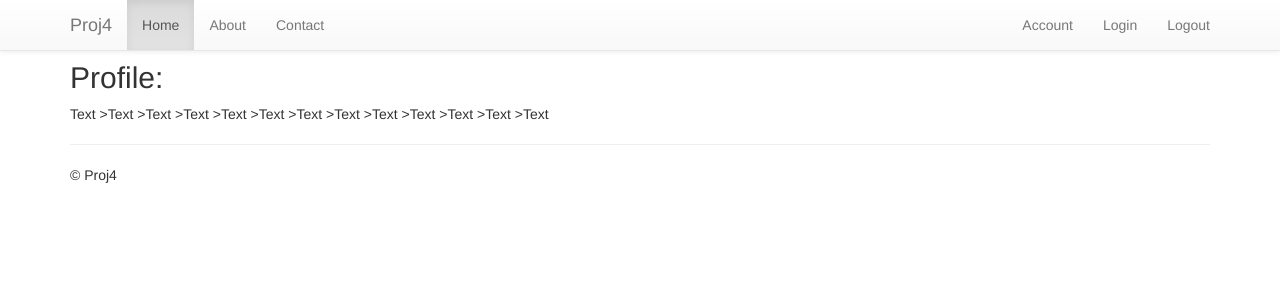
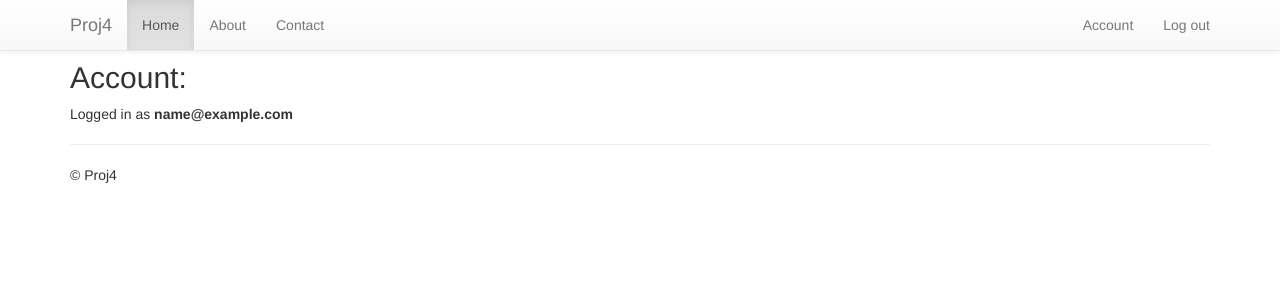
Before and after one commit to Dasmemes/proj4, a Flask app: page /account in a window 1280 px wide. Shown: the top 300 px of the page. Run offline with Flask 2, Linux system fonts and the light colour scheme; the visitor is signed in with stand-in values (Sample User, id 1); some libraries are stand-ins or nearby versions.

Commit message:
Nav buttons now session dependant

```diff
--- a/templates/about.html
+++ b/templates/about.html
@@ -3,7 +3,7 @@
 {% block content %}
 <div class="container">
     <h2>About:</h2>
-        <p>Text Text Text Text Text Text Text Text Text Text Text Text Text Text Text Text Text Text Text Text Text Text Text Text Text Text </p>
+        <p>Development build </p>
     <hr>
 </div>
 {% endblock %}
--- a/templates/account.html
+++ b/templates/account.html
@@ -2,8 +2,8 @@
 
 {% block content %}
     <div class="container">
-        <h2>Profile:</h2>
-            <p>Text >Text >Text >Text >Text >Text >Text >Text >Text >Text >Text >Text >Text </p>
+        <h2>Account:</h2>
+            <p>Logged in as <b>{{session["email"]}}</b></p>
         <hr>
     </div>
 {% endblock %}
--- a/templates/index.html
+++ b/templates/index.html
@@ -5,7 +5,7 @@
     <div class="row">
         <div class="col-sm-12">
             <h2>Home</h2>
-            <p>Text Text Text Text Text Text Text Text Text Text Text Text Text Text Text Text Text Text Text Text Text Text Text Text Text Text Text</p>
+            <p>Home page</p>
             <p><a href="{{ url_for('signup') }}" class="btn btn-default">Signup</a></p>
         </div>
     </div>
--- a/templates/layout.html
+++ b/templates/layout.html
@@ -29,9 +29,12 @@
                     <li><a href="#">Contact</a></li>
                 </ul>
                 <ul class="nav navbar-nav navbar-right">
-                    <li><a href="{{ url_for('account') }}">Account</a></li>
-                    <li><a href="{{ url_for('login') }}">Login</a></li>
-                    <li><a href="{{ url_for('logout') }}">Logout</a></li>
+                    {% if not session.email %}
+                        <li><a href="{{ url_for('login') }}">Log in</a></li>
+                    {% else %}
+                        <li><a href="{{ url_for('account') }}">Account</a></li>
+                    <li><a href="{{ url_for('logout') }}">Log out</a></li>
+                    {% endif %}
                 </ul>
             </div>
         </div>
--- a/templates/signup.html
+++ b/templates/signup.html
@@ -3,7 +3,6 @@
 {% block content %}
 <div class ="container">
     <h2>Create an account:</h2>
-    <br>
     <form method="POST" action="/signup" class="form-horizontal">
         {{ form.hidden_tag() }}
         <div class="form-group {% if form.first_name.errors %} has-error {% endif %}">
```
